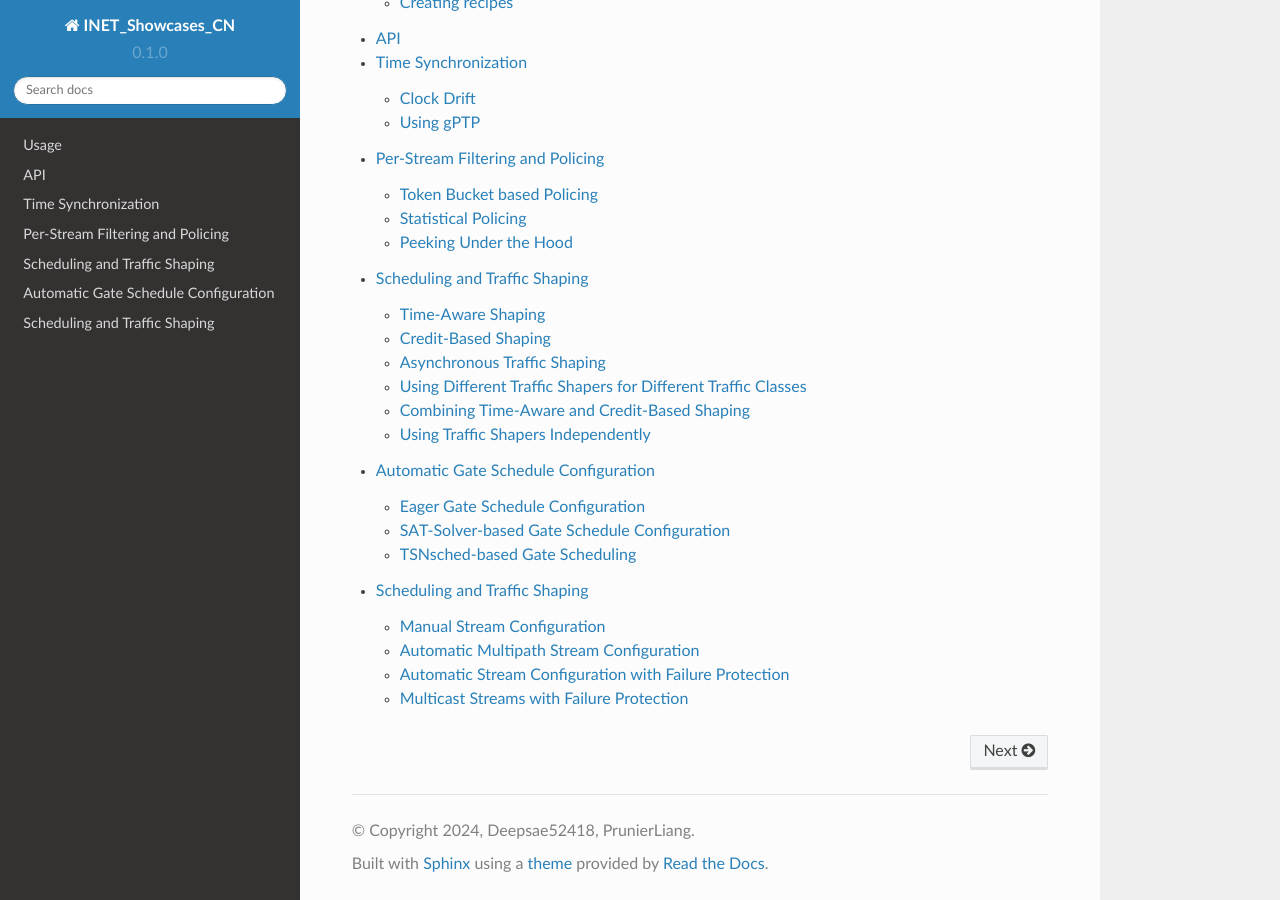
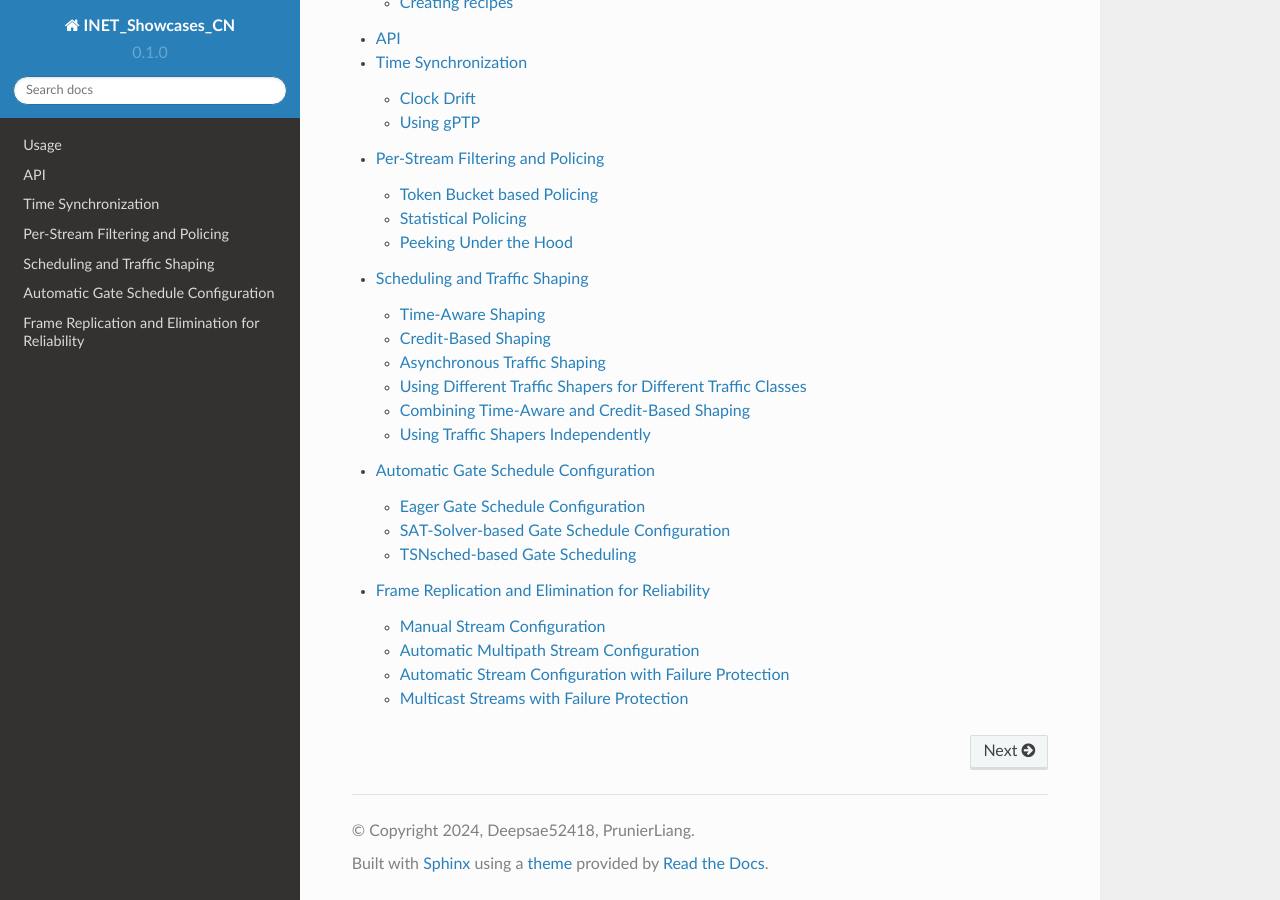
Before and after one commit to deepsea52418/INET-Showcases-CN, a Sphinx documentation site: the page built from docs/source/index.rst, in a window 1280 px wide and 900 px high, scrolled down 586 px. Built offline with Sphinx 7.4.7 and the Read the Docs theme 2.0.0, drawn with Linux system fonts in a browser that asks for light colours; pages that are not in the unit, such as notebooks, are missing from menus.

Commit message:
Update Frame Replication and Elimination for Reliability.rst

```diff
--- a/docs/source/Frame Replication and Elimination for Reliability.rst
+++ b/docs/source/Frame Replication and Elimination for Reliability.rst
@@ -1,4 +1,4 @@
-Scheduling and Traffic Shaping
+Frame Replication and Elimination for Reliability
 =====
 Manual Stream Configuration
 ------------
```
